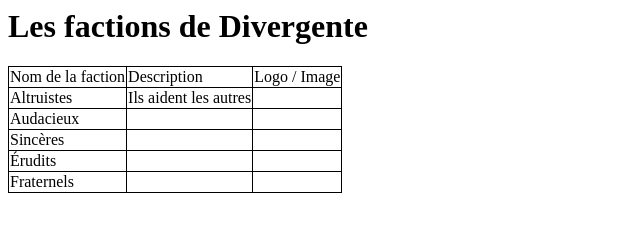
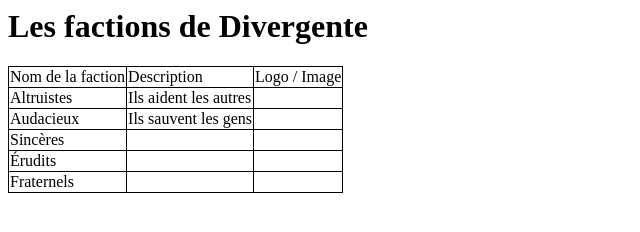
Before and after one commit to Theochv/fuzzy-system, a plain HTML site: page index.html in a window 1280 px wide. Shown: the whole page, without its empty margins (0-640 px from the left). Drawn offline with Linux system fonts and the light colour scheme.

Commit message:
version 3

```diff
--- a/index.html
+++ b/index.html
@@ -20,7 +20,7 @@
         </tr>
         <tr>
             <td>Audacieux</td>
-            <td></td>
+            <td>Ils sauvent les gens</td>
             <td></td>
         </tr>
         <tr>
```
